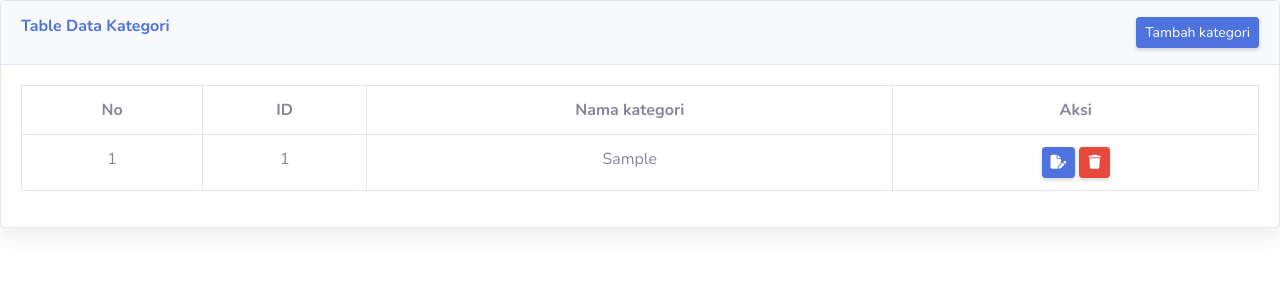
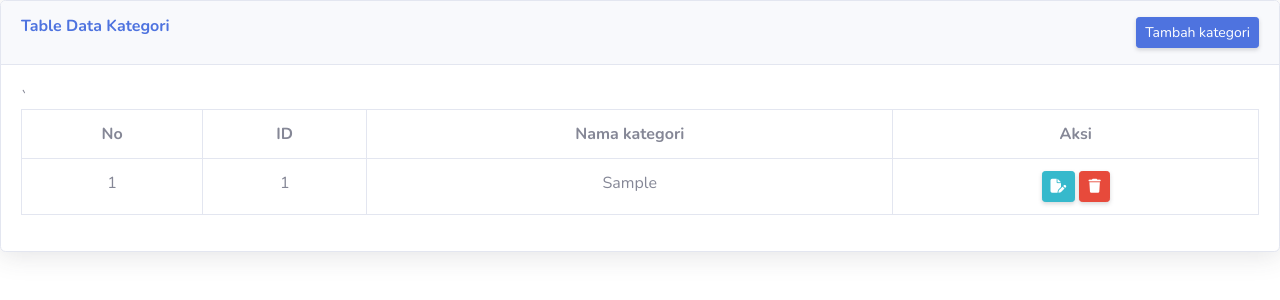
Before and after one commit to AlifyaPakro/project-toko-buku, a PHP site: page /kategori.php in a window 1280 px wide. Shown: the top 300 px of the page. Run offline with PHP 8.4, Linux system fonts and the light colour scheme; tables that the repository leaves empty or names only in its code hold one stand-in row (values such as "Sample post").

Commit message:
bagian kategori.php selesai

```diff
--- a/kategori.php
+++ b/kategori.php
@@ -31,7 +31,7 @@ include "koneksi.php";
     <div class="card shadow mb-4 w-100">
                         <div class="card-header py-3 d-flex justify-content-between">
                             <h6 class="m-0 font-weight-bold text-primary">Table Data Kategori</h6>
-                            <a href="index.php?page=tambah_obat" class="d-none d-sm-inline-block btn btn-sm btn-primary shadow-sm">
+                            <a href="?page=kategori_tambah" class="d-none d-sm-inline-block btn btn-sm btn-primary shadow-sm">
                                 Tambah kategori
                             </a>
                         </div>
@@ -41,7 +41,7 @@ include "koneksi.php";
                                     <tr class="text-center">
                                         <th>No</th>
                                         <th>ID</th>
-                                        <th>Nama kategori</th>
+                                        <th>Nama kategori</th>`
                                         <th>Aksi</th>
                                     </tr>
                                     <?php
@@ -53,7 +53,7 @@ include "koneksi.php";
                                         <td><?= $i++; ?></td>
                                         <td><?= $data['id_kategori']; ?></td>
                                         <td><?= $data['kategori']; ?></td>
-                                        <td><a href="?page=kategori_ubah&&id=<?= $data['id_kategori']; ?>" class="d-none d-sm-inline-block btn btn-sm btn-primary shadow-sm">
+                                        <td><a href="?page=kategori_ubah&&id=<?= $data['id_kategori']; ?>" class="d-none d-sm-inline-block btn btn-sm btn-info shadow-sm">
                                             <i class="fa-solid fa-file-pen"></i></a>
                                             <a href="?page=kategori_hapus&&id=<?= $data['kategori']; ?>" onclick="return confirm('apakah anda yakin ingin menghapus data ini?')" class="d-none d-sm-inline-block btn btn-sm btn-danger shadow-sm">
                                             <i class="fa-solid fa-trash">
```
